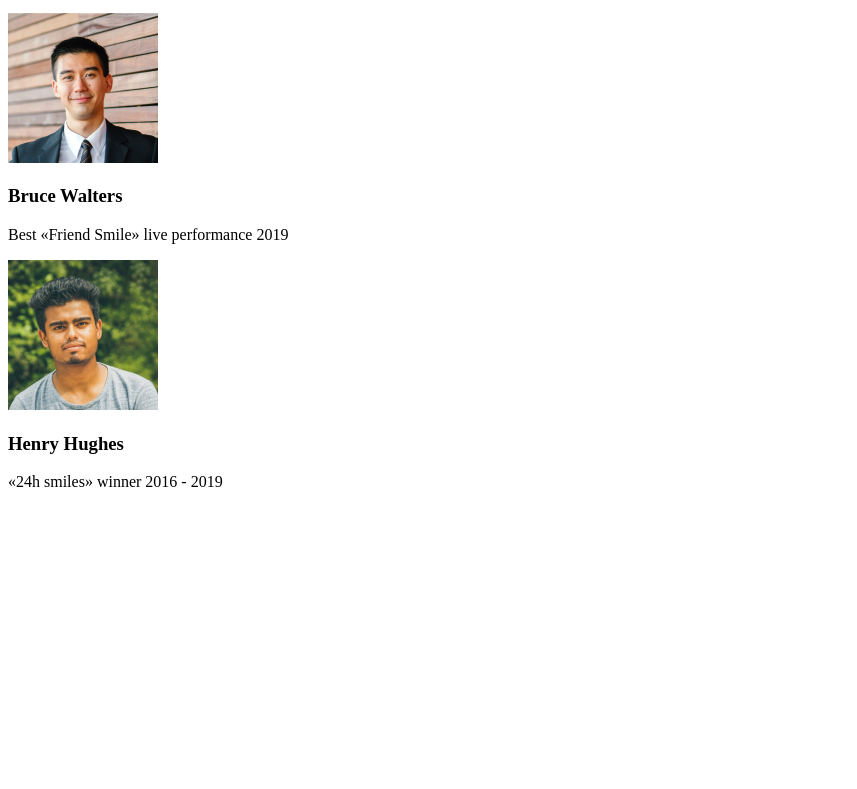
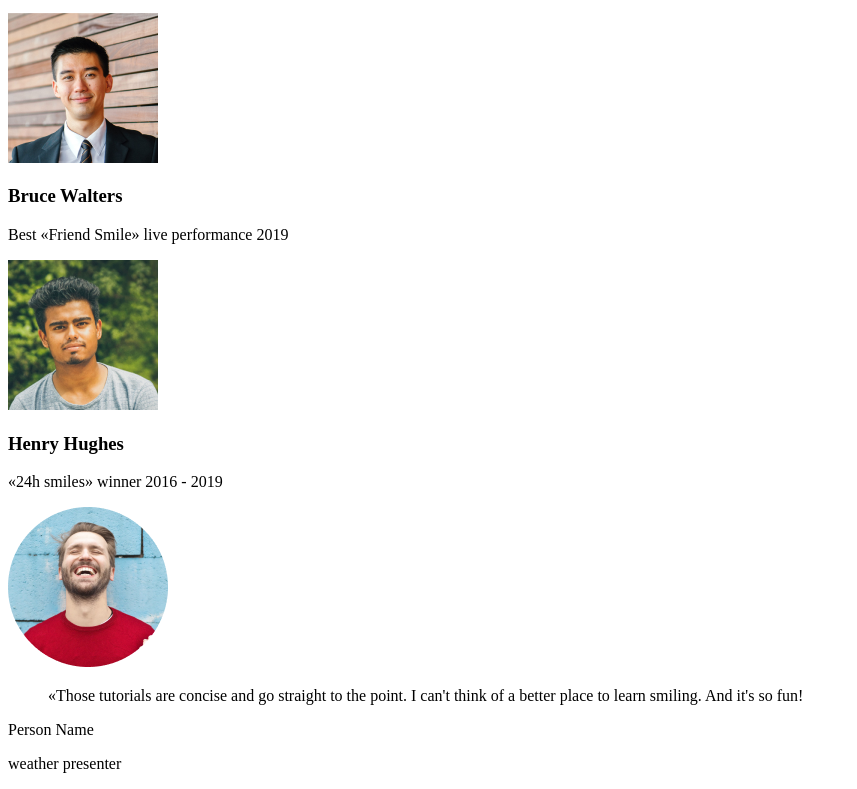
Before and after one commit to feeruzpanahaliyev/holbertonschool-web-development, a plain HTML site: page html_advanced/index.html in a window 1280 px wide. Shown: the part 731-1520 px from the top of the page, without its empty margins (0-857 px from the left). Before the commit the page ends 1238 px from the top, so only its background shows below. Drawn offline with Linux system fonts and the light colour scheme.

Commit message:
Update index.html

```diff
--- a/html_advanced/index.html
+++ b/html_advanced/index.html
@@ -57,6 +57,19 @@
                 </div>
             </div>
         </section>
+
+        <section>
+            <div>
+                <img src="https://github.com/feeruzpanahaliyev/holbertonschool-web-development/blob/main/images/avatar2.png?raw=true" alt= "Avatar 5">
+                <div>
+                    <blockquote>
+                        «Those tutorials are concise and go straight to the point. I can't think of a better place to learn smiling. And it's so fun!
+                    </blockquote>
+                    <p>Person Name</p>
+                    <p>weather presenter</p>
+                </div>
+            </div>
+        </section>
     </main>
 
 </body>
```
